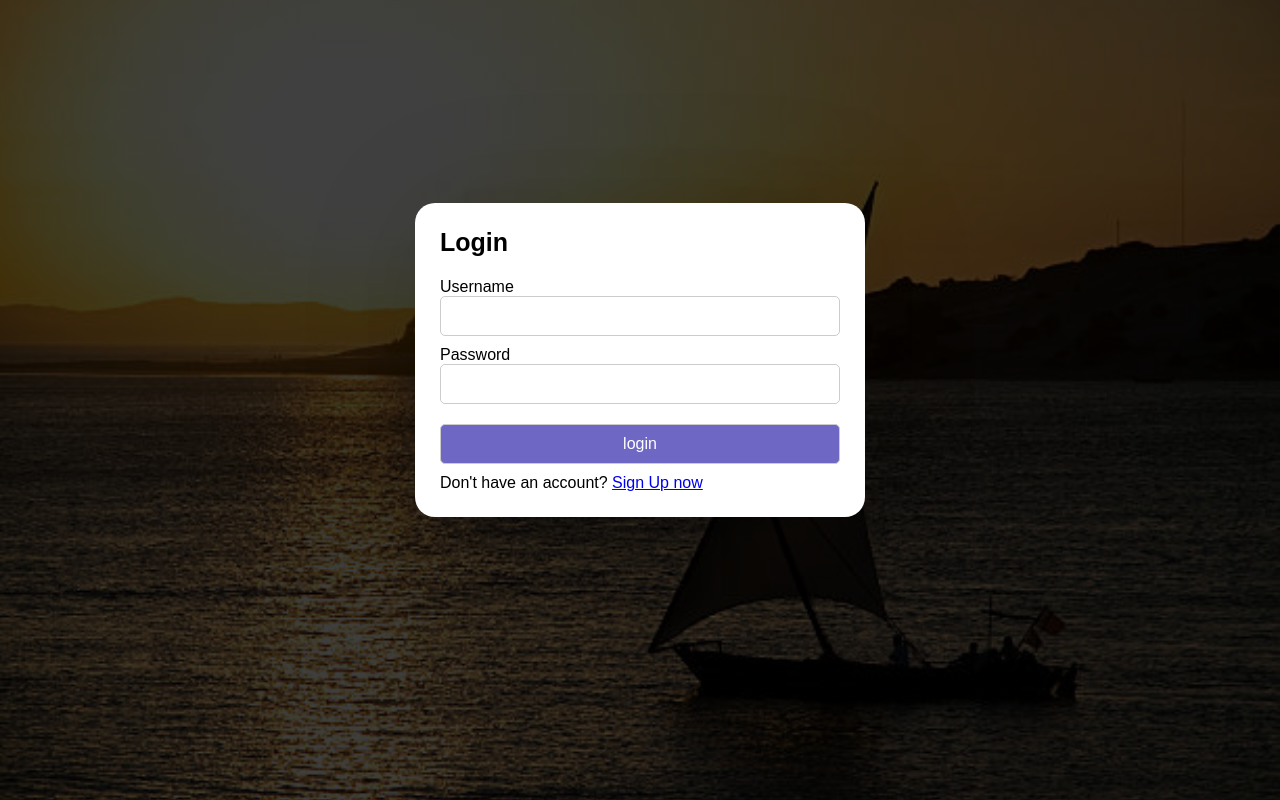
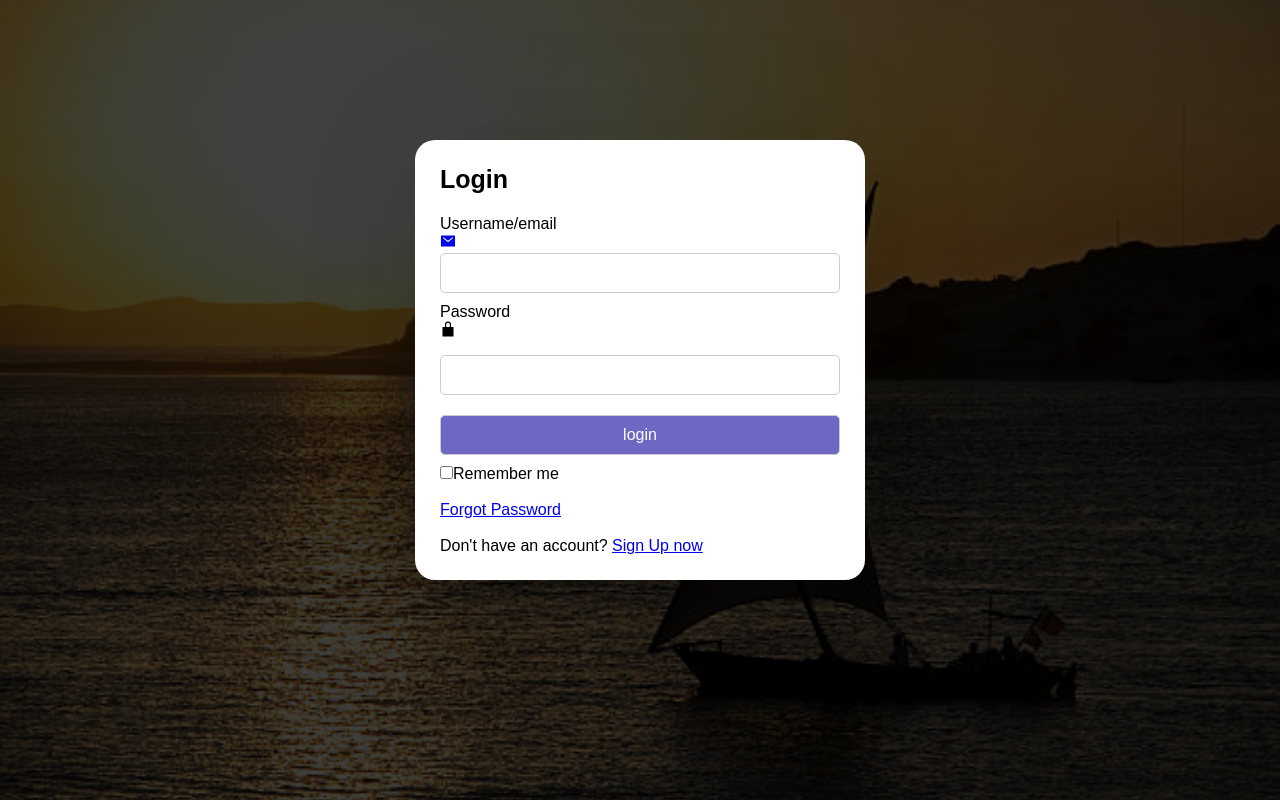
Before and after one commit to nzekiemmanuel/Discover-Africa, a plain HTML site: page login.html in a window 1280 px wide. Drawn offline with nearby package versions, Linux system fonts and the light colour scheme.

Commit message:
Add files via upload

```diff
--- a/login.html
+++ b/login.html
@@ -13,24 +13,34 @@
             <header>Login</header>
             <form action="" method="post">
                 <div class="field input">
-                    <label for="username">Username</label>
-                    <input type="text" name="username" id="username" required>
+
+                    <label for="username">Username/email</label>
+                    <a href="#"><ion-icon name="mail-sharp"></ion-icon></a><input type="text" name="username" id="username" required>
+
                 </div>
 
                 <div class="field input">
                     <label for="password">Password</label>
-                    <input type="password" name="password" id="password" required>
+                    <ion-icon name="lock-closed-sharp"></ion-icon></a><br><input type="password" name="password" id="password" required>
                 </div>
 
                 <div class="field input">
 
                     <input type="submit" class="btn" name="submit" value="login" required>
                 </div>
-                <div class="links">
+
+                <div class="remember_forgot">
+                    <label><input type="checkbox">Remember me</label>
+                </div>
+                <br>
+                <a href="#">Forgot Password</a><br>
+                <br><div class="links">
                     Don't have an account? <a href="register.html">Sign Up now</a>
                 </div>
             </form>
         </div>
     </div>
+    <script type="module" src="https://unpkg.com/ionicons@7.1.0/dist/ionicons/ionicons.esm.js"></script>
+<script nomodule src="https://unpkg.com/ionicons@7.1.0/dist/ionicons/ionicons.js"></script>
 </body>
 </html>
```
